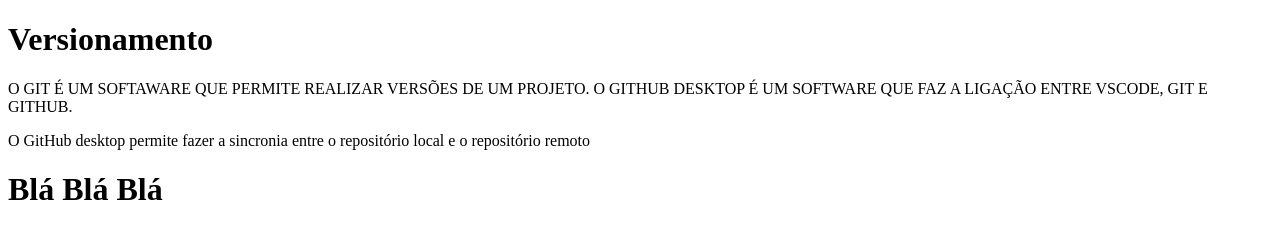
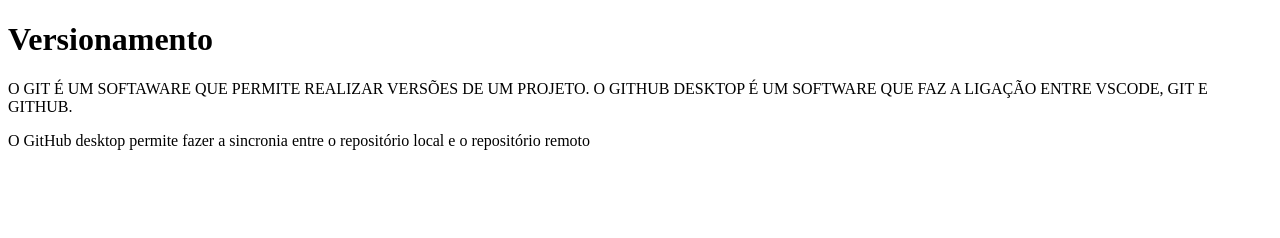
Before and after one commit to MariaEduarda14653/3InfoM, a plain HTML site: page index.html in a window 1280 px wide. Drawn offline with Linux system fonts and the light colour scheme.

Commit message:
Update index.html

```diff
--- a/index.html
+++ b/index.html
@@ -9,6 +9,6 @@
     <h1>Versionamento</h1>
     <p>O GIT É UM SOFTAWARE QUE PERMITE REALIZAR VERSÕES DE UM PROJETO. O GITHUB DESKTOP É UM SOFTWARE QUE FAZ A LIGAÇÃO ENTRE VSCODE, GIT E GITHUB.</p>
     <p>O GitHub desktop permite fazer a sincronia entre o repositório local e o repositório remoto</p>
-    <h1>Blá Blá Blá</h1>
+
 </body>
 </html>
```
